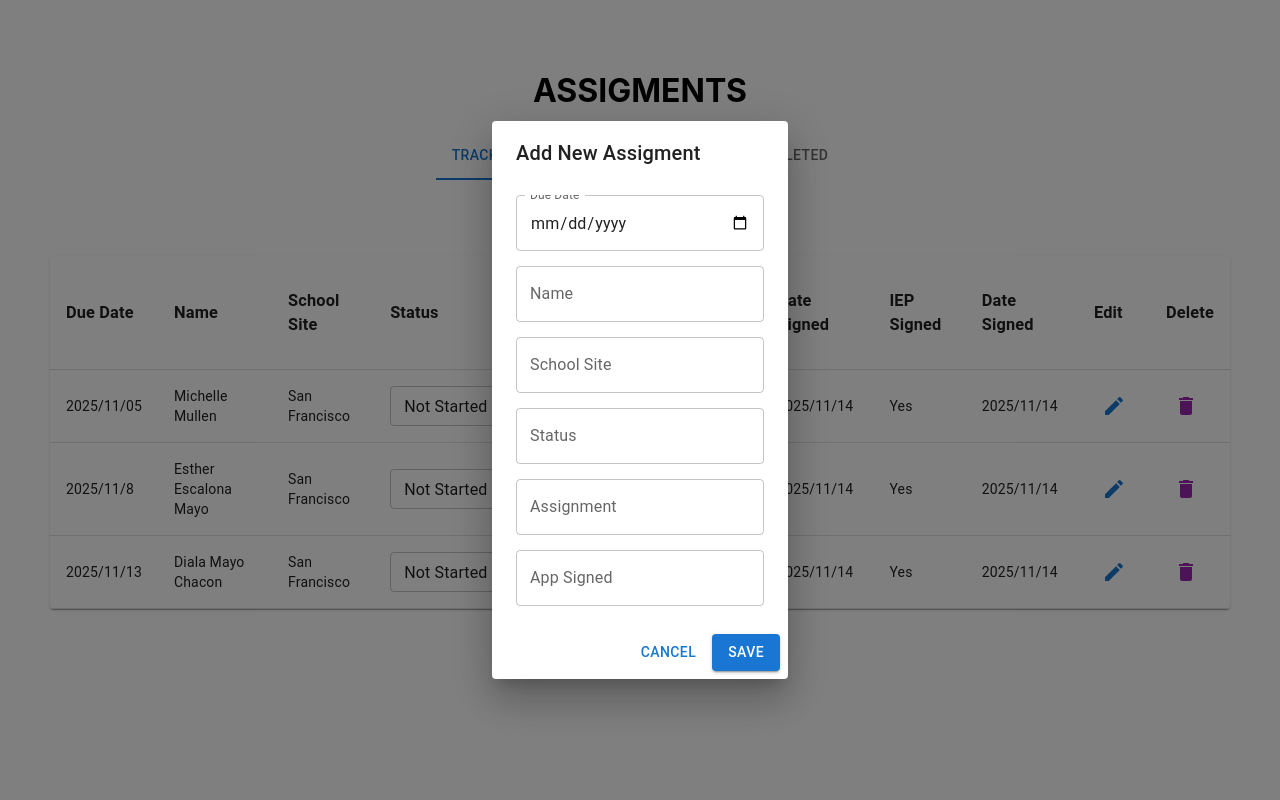
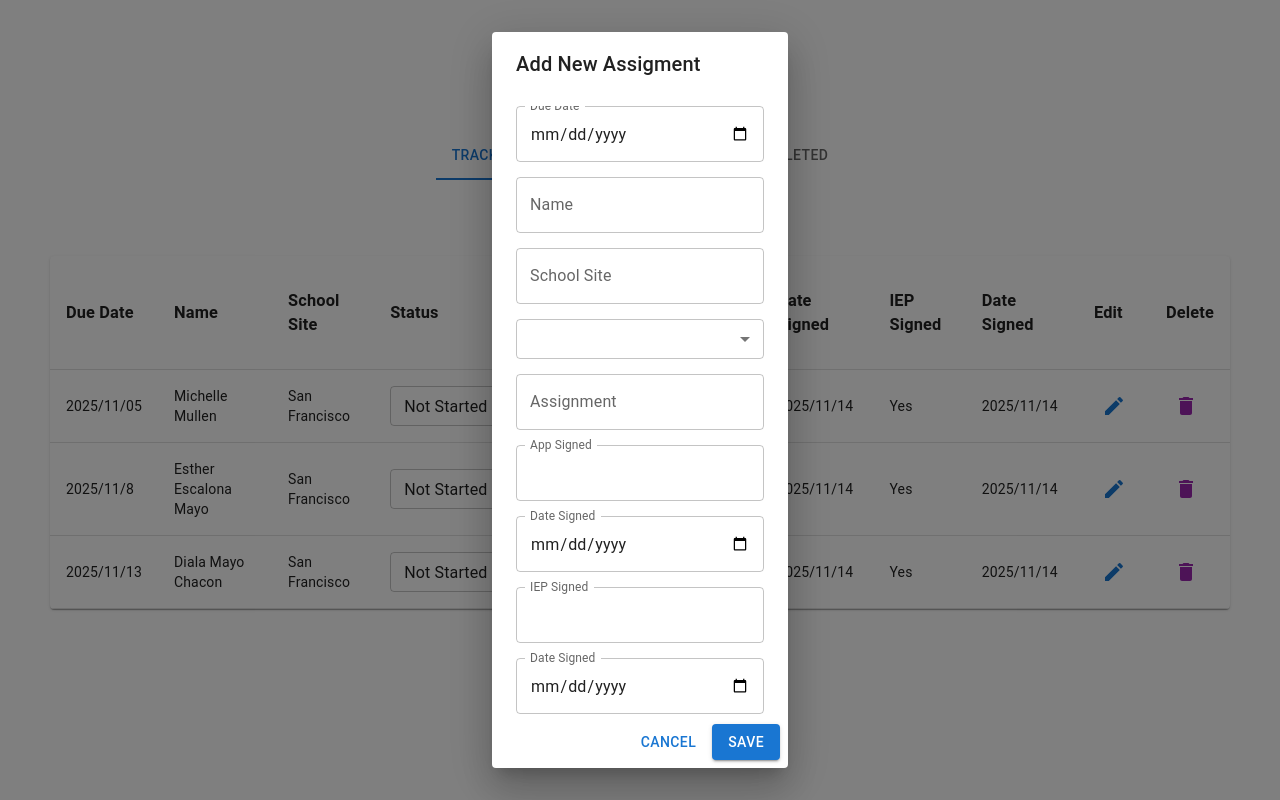
Before and after one commit to ramonescalonamayo/react-client-tracking-assigment-sheet, a React (Create React App) app: page / in a window 1280 px wide. Both pictures are taken after a click on the button "ADD NEW ASSIGMENT". Built offline with nearby package versions, Linux system fonts and the light colour scheme.

Commit message:
Adding new inputs to the form

```diff
--- a/src/App.js
+++ b/src/App.js
@@ -18,7 +18,8 @@ import {
   MenuItem,
   Tab,
   Tabs,
-  Box
+  Box,
+  InputLabel,
 } from "@mui/material";
 import { Edit, Delete } from "@mui/icons-material";
 
@@ -35,7 +36,7 @@ function App() {
       appSigned: "Yes",
       dateSigned: "2025/11/14",
       iepSigned: "Yes",
-      iepDateSigned:"2025/11/14"
+      iepDateSigned: "2025/11/14",
     },
     {
       id: 2,
@@ -47,7 +48,7 @@ function App() {
       appSigned: "No",
       dateSigned: "2025/11/14",
       iepSigned: "Yes",
-      iepDateSigned:"2025/11/14"
+      iepDateSigned: "2025/11/14",
     },
     {
       id: 3,
@@ -59,7 +60,7 @@ function App() {
       appSigned: "No",
       dateSigned: "2025/11/14",
       iepSigned: "Yes",
-      iepDateSigned:"2025/11/14"
+      iepDateSigned: "2025/11/14",
     },
     {
       id: 4,
@@ -71,7 +72,7 @@ function App() {
       appSigned: "No",
       dateSigned: "2025/11/14",
       iepSigned: "Yes",
-      iepDateSigned:"2025/11/14"
+      iepDateSigned: "2025/11/14",
     },
   ]);
 
@@ -139,9 +140,10 @@ function App() {
     setTabValue(newValue);
   };
 
-  const filteredRows = rows.filter(row => {
-    if (tabValue === 0) return row.status !== 'Completed'; // Pendientes o In Progress
-    else return row.status === 'Completed'; // Completadas
+  const filteredRows = rows.filter((row) => {
+    if (tabValue === 0)
+      return row.status !== "Completed"; // Pendientes o In Progress
+    else return row.status === "Completed"; // Completadas
   });
 
   return (
@@ -165,17 +167,39 @@ function App() {
           <Table>
             <TableHead>
               <TableRow>
-              <TableCell><h3>Due Date</h3></TableCell>
-              <TableCell><h3>Name</h3></TableCell>
-              <TableCell><h3>School Site</h3></TableCell>
-              <TableCell><h3>Status</h3></TableCell>
-              <TableCell><h3>Assignment</h3></TableCell>
-              <TableCell><h3>App Signed</h3></TableCell>
-              <TableCell><h3>Date Signed</h3></TableCell>
-              <TableCell><h3>IEP Signed</h3></TableCell>
-              <TableCell><h3>Date Signed</h3></TableCell>
-              <TableCell><h3>Edit</h3></TableCell>
-              <TableCell><h3>Delete</h3></TableCell>
+                <TableCell>
+                  <h3>Due Date</h3>
+                </TableCell>
+                <TableCell>
+                  <h3>Name</h3>
+                </TableCell>
+                <TableCell>
+                  <h3>School Site</h3>
+                </TableCell>
+                <TableCell>
+                  <h3>Status</h3>
+                </TableCell>
+                <TableCell>
+                  <h3>Assignment</h3>
+                </TableCell>
+                <TableCell>
+                  <h3>App Signed</h3>
+                </TableCell>
+                <TableCell>
+                  <h3>Date Signed</h3>
+                </TableCell>
+                <TableCell>
+                  <h3>IEP Signed</h3>
+                </TableCell>
+                <TableCell>
+                  <h3>Date Signed</h3>
+                </TableCell>
+                <TableCell>
+                  <h3>Edit</h3>
+                </TableCell>
+                <TableCell>
+                  <h3>Delete</h3>
+                </TableCell>
               </TableRow>
             </TableHead>
             <TableBody>
@@ -187,7 +211,9 @@ function App() {
                   <TableCell>
                     <Select
                       value={row.status}
-                    onChange={(e) => handleStatusChange(row.id, e.target.value)}
+                      onChange={(e) =>
+                        handleStatusChange(row.id, e.target.value)
+                      }
                       size="small"
                     >
                       {statusOptions.map((option) => (
@@ -246,7 +272,9 @@ function App() {
             <TextField
               label="Name"
               value={formData.name}
-            onChange={(e) => setFormData({ ...formData, name: e.target.value })}
+              onChange={(e) =>
+                setFormData({ ...formData, name: e.target.value })
+              }
             />
             <TextField
               label="School Site"
@@ -255,13 +283,17 @@ function App() {
                 setFormData({ ...formData, schoolSite: e.target.value })
               }
             />
-          <TextField
-            label="Status"
+            <Select
               value={formData.status}
-            onChange={(e) =>
-              setFormData({ ...formData, status: e.target.value })
-            }
-          />
+              onChange={(e) => setFormData({ ...formData, status: e.target.value })}
+              size="small"
+              InputLabelProps = {{shrink: true}}            >
+              {statusOptions.map((option) => (
+                <MenuItem key={option} value={option}>
+                  {option}
+                </MenuItem>
+              ))}
+            </Select>
             <TextField
               label="Assignment"
               value={formData.assignment}
@@ -275,6 +307,33 @@ function App() {
               onChange={(e) =>
                 setFormData({ ...formData, appSigned: e.target.value })
               }
+              InputLabelProps ={{ shrink: true }}
+            />
+            <TextField
+              label="Date Signed"
+              type="date"
+              value={formData.dateSigned}
+              onChange={(e) =>
+                setFormData({ ...formData, dateSigned: e.target.value })
+              }
+              InputLabelProps={{ shrink: true }}
+            />
+            <TextField
+              label="IEP Signed"
+              value={formData.iepDateSigned}
+              onChange={(e) =>
+                setFormData({ ...formData, iepSigned: e.target.value })
+              }
+              InputLabelProps={{ shrink: true }}
+            />
+            <TextField
+              label="Date Signed"
+              type="date"
+              value={formData.iepDateSigned}
+              onChange={(e) =>
+                setFormData({ ...formData, iepDateSigned: e.target.value })
+              }
+              InputLabelProps={{ shrink: true }}
             />
           </DialogContent>
           <DialogActions>
```
Also changed, not shown: package.json (line endings or trailing spaces). Lines whose indentation alone changed are shown as unchanged.
